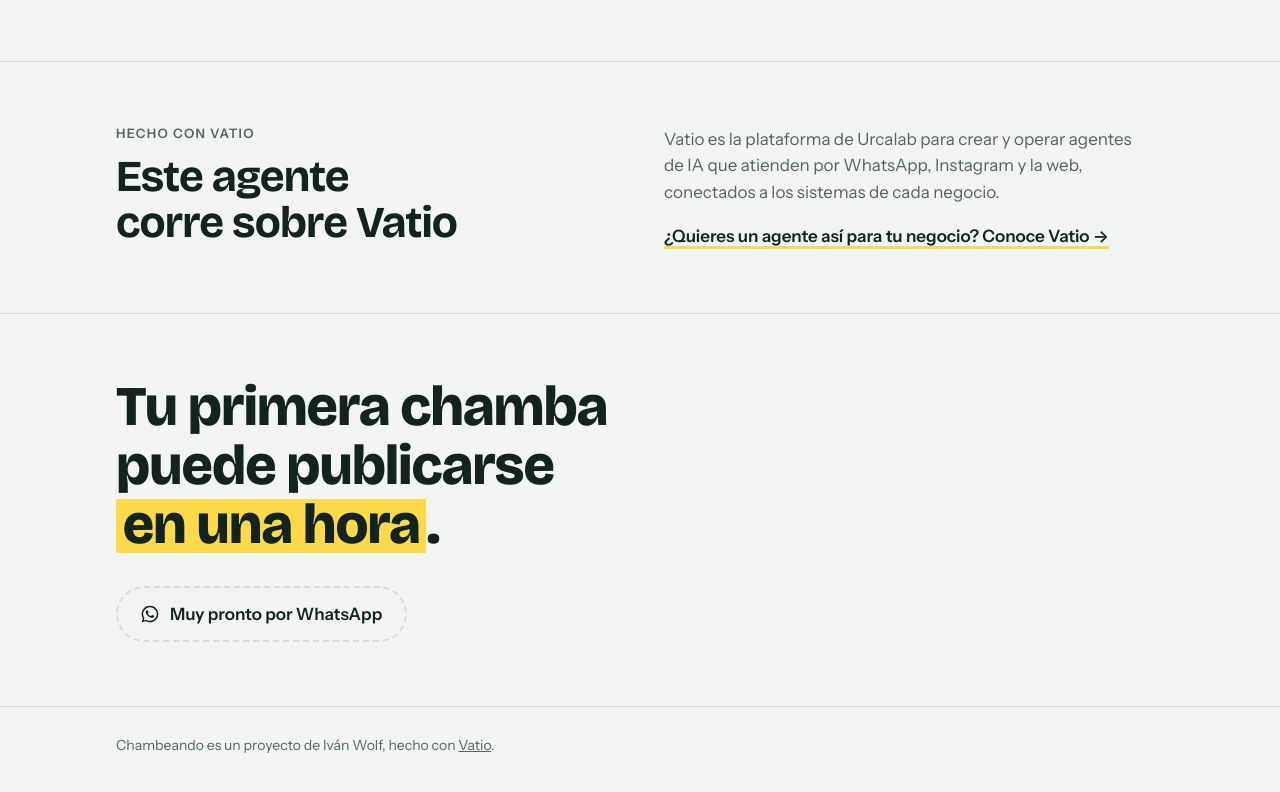
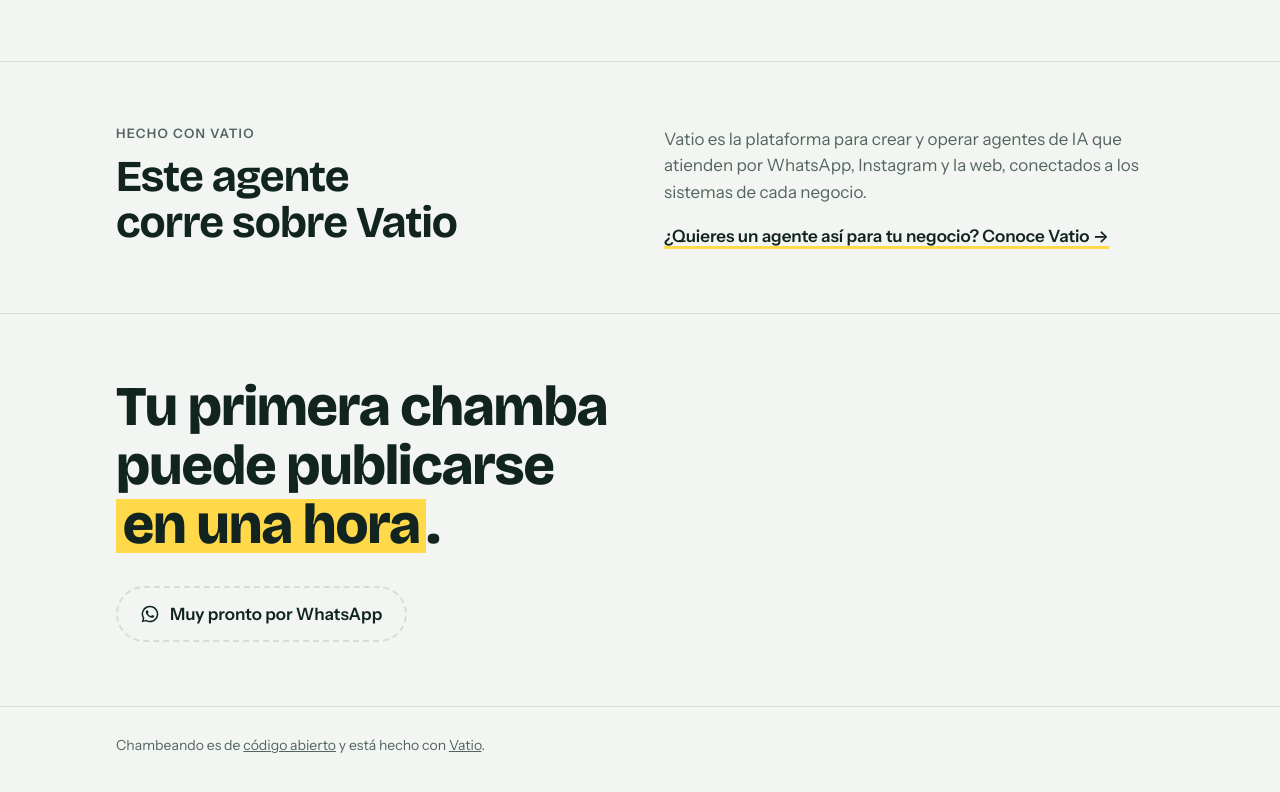
Before and after one commit to urcalab/chambeando, a website: page site/index.html in a window 1280 px wide. Shown: the part 2856-3648 px from the top of the page. Drawn offline with nearby package versions, Linux system fonts and the light colour scheme.

Commit message:
Licencia MIT y landing con enlace al código
Co-Authored-By: Claude Fable 5.2 <noreply@anthropic.com>
Claude-Session: https://claude.ai/code/session_01NugZ1vZ9UKeSrQM6Qm3X6o

```diff
--- a/package.json
+++ b/package.json
@@ -1,6 +1,7 @@
 {
   "name": "chambeando",
   "private": true,
+  "license": "MIT",
   "type": "module",
   "engines": { "node": ">=22.18" },
   "scripts": {
--- a/site/index.html
+++ b/site/index.html
@@ -311,7 +311,7 @@ footer { border-top: 1px solid var(--line); padding-block: 1.75rem 2.5rem; color
         <h2>Este agente corre sobre Vatio</h2>
       </div>
       <div>
-        <p>Vatio es la plataforma de Urcalab para crear y operar agentes de IA que atienden por WhatsApp, Instagram y la web, conectados a los sistemas de cada negocio.</p>
+        <p>Vatio es la plataforma para crear y operar agentes de IA que atienden por WhatsApp, Instagram y la web, conectados a los sistemas de cada negocio.</p>
         <a class="textlink" href="https://vatio.ai" target="_blank" rel="noopener">¿Quieres un agente así para tu negocio? Conoce Vatio →</a>
       </div>
     </div>
@@ -331,7 +331,7 @@ footer { border-top: 1px solid var(--line); padding-block: 1.75rem 2.5rem; color
 </main>
 
 <footer>
-  <div class="wrap">Chambeando es un proyecto de Iván Wolf, hecho con <a href="https://vatio.ai" target="_blank" rel="noopener">Vatio</a>.</div>
+  <div class="wrap">Chambeando es de <a href="https://github.com/urcalab/chambeando" target="_blank" rel="noopener">código abierto</a> y está hecho con <a href="https://vatio.ai" target="_blank" rel="noopener">Vatio</a>.</div>
 </footer>
 
 <script>
```
Also changed, not shown: README.md, 1 other file.
